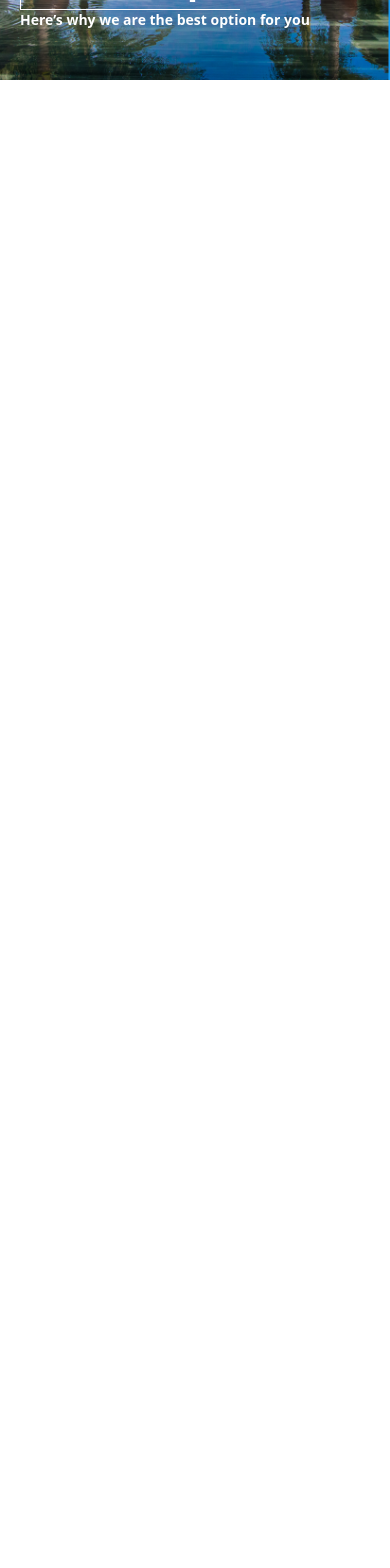
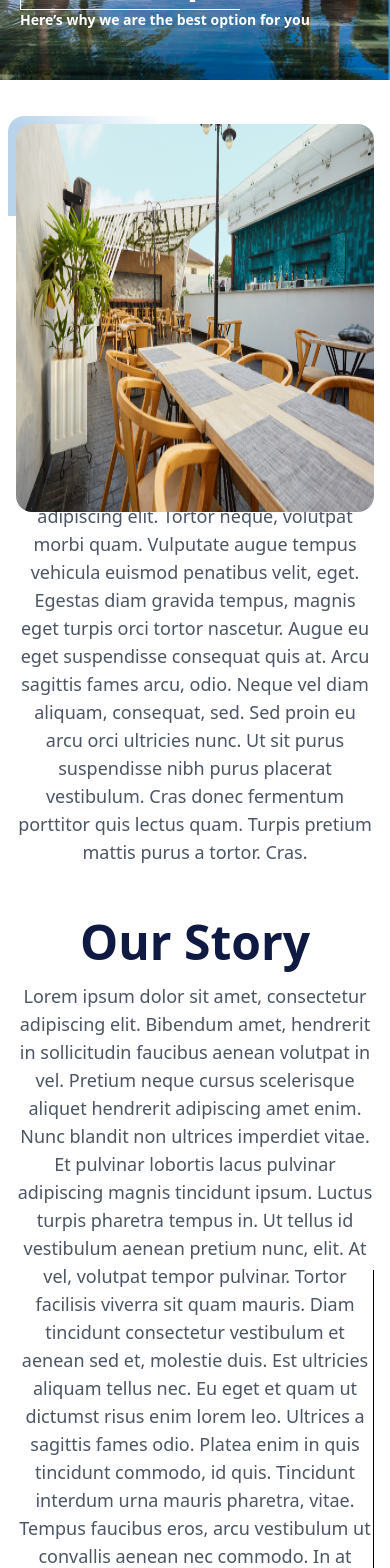
Before and after one commit to agathambrose/bluechip_hospitality, a Next.js app: page /about in a window 390 px wide. Shown: the part 420-1988 px from the top of the page. Before the commit the page ends 844 px from the top, so only its background shows below. Built offline with nearby package versions, Linux system fonts and the light colour scheme.

Commit message:
About page complete

```diff
--- a/src/components/Footer.tsx
+++ b/src/components/Footer.tsx
@@ -20,7 +20,7 @@ const Footer = () => {
 					<h4 className="md:text-4xl text-3xl font-black">
 						Hospitality Limited
 					</h4>
-					<p className="lg:w-3/5 md:w-11/12 text-base md:text-lg text-gray-400">
+					<p className="md:w-11/12 text-base md:text-lg text-gray-400">
 						House Number F330/2, Troas Street, Near Simbins Furniture, Osu,
 						Accra, Ghana.
 					</p>
--- a/src/pages/about.tsx
+++ b/src/pages/about.tsx
@@ -2,6 +2,7 @@ import Head from "next/head";
 import Image from "next/image";
 import { useRouter } from "next/router";
 import { useEffect } from "react";
+import Footer from "../components/Footer";
 import Navbar from "../components/Navbar";
 
 const About = () => {
@@ -16,6 +17,7 @@ const About = () => {
 			</Head>
 			<Navbar about={"about"} />
 			<div className="font-NotoSerif">
+				<div>
 					<div className="relative">
 						<div className="flex object-fill w-full h-[500px] bg-gray-500 bg-about-hero md:bg-about-hero-md lg:bg-about-hero-lg bg-no-repeat bg-cover justify-start relative"></div>
 						<div className="text-white absolute bottom-20 md:left-24 left-10">
@@ -26,11 +28,107 @@ const About = () => {
 					</div>
 					<div className="absolute top-0 md:left-20 left-5">
 						<div className="h-[430px] w-[220px] border-l border-b border-white "></div>
-					<p className="text-white font-semibold text-sm">Here’s why we are the best option for you</p>
+						<p className="text-white font-semibold text-sm">
+							Here’s why we are the best option for you
+						</p>
 					</div>
+				</div>
+				<div className="px-4">
+				<div className="lg:hidden">
+					<div className="relative my-8 px-5 md:px-0 lg:my-0 w-full flex justify-center h-[330px]">
+						<div className="h-[300px] md:block hidden z-10 top-3 absolute">
+							<Image
+								src={"/assets/images/bluearea.png"}
+								alt="garden image"
+								width="600px"
+								height="300px"
+								className="rounded-2xl absolute z-10"
+							/>
+							<div className="h-[100px] w-[150px] rounded-tl-2xl z-[1] absolute -top-2 -left-3 opacity-30 bg-gradient-to-tr from-primary-color via-primary-color to-white shadow-2xl shadow-white"></div>
+						</div>
+						<div className="h-[600px] block md:hidden z-10 top-3 absolute">
+							<Image
+								src={"/assets/images/bluearea.png"}
+								alt="garden image"
+								width="600px"
+								height="650px"
+								className="rounded-2xl absolute z-10"
+							/>
+							<div className="h-[100px] w-[150px] rounded-tl-2xl z-[1] absolute -top-2 -left-2 opacity-30 bg-gradient-to-tr from-primary-color via-primary-color to-white shadow-2xl shadow-white"></div>
+						</div>
+					</div>
+					<div className="flex justify-center">
+						<p className="text-gray-600 text-center md:w-10/12 text-lg">
+							Lorem ipsum dolor sit amet, consectetur adipiscing elit. Tortor
+							neque, volutpat morbi quam. Vulputate augue tempus vehicula
+							euismod penatibus velit, eget. Egestas diam gravida tempus, magnis
+							eget turpis orci tortor nascetur. Augue eu eget suspendisse
+							consequat quis at. Arcu sagittis fames arcu, odio. Neque vel diam
+							aliquam, consequat, sed. Sed proin eu arcu orci ultricies nunc. Ut
+							sit purus suspendisse nibh purus placerat vestibulum. Cras donec
+							fermentum porttitor quis lectus quam. Turpis pretium mattis purus
+							a tortor. Cras.
+						</p>
+					</div>
+				</div>
+				<div className="lg:flex w-full justify-center items-center px-10 pt-4 hidden">
+					<div className="relative flex lg:justify-center mr-8">
+						<div className="relative my-8 lg:my-0 w-[400px] flex justify-center h-[400px]">
+							<div className="h-[400px] z-10 top-3 absolute">
+								<Image
+									src={"/assets/images/bluearea.png"}
+									alt="garden image"
+									width="400px"
+									height="380px"
+									className="rounded-2xl absolute z-10"
+								/>
+								<div className="h-[100px] w-[150px] rounded-tl-2xl z-[1] absolute -top-2 -left-3 opacity-30 bg-gradient-to-tr from-primary-color via-primary-color to-white shadow-2xl shadow-white"></div>
+							</div>
+						</div>
+					</div>
+					<div className="flex justify-start w-2/6">
+						<p className="text-gray-600 text-lg">
+							Lorem ipsum dolor sit amet, consectetur adipiscing elit. Tortor
+							neque, volutpat morbi quam. Vulputate augue tempus vehicula
+							euismod penatibus velit, eget. Egestas diam gravida tempus, magnis
+							eget turpis orci tortor nascetur. Augue eu eget suspendisse
+							consequat quis at. Arcu sagittis fames arcu, odio. Neque vel diam
+							aliquam, consequat, sed. Sed proin eu arcu orci ultricies nunc. Ut
+							sit purus suspendisse nibh purus placerat vestibulum. Cras donec
+							fermentum porttitor quis lectus quam. Turpis pretium mattis purus
+							a tortor. Cras.
+						</p>
+					</div>
+				</div>
+				<div className="flex flex-col relative justify-center items-center py-8">
+					<div className="flex flex-col py-5 justify-center items-center">
+						<h3 className="text-5xl font-black text-secondary-color">
+							Our Story
+						</h3>
+						<p className="text-gray-600 text-center mt-4 lg:w-3/5 md:w-10/12 text-lg">
+							Lorem ipsum dolor sit amet, consectetur adipiscing elit. Bibendum
+							amet, hendrerit in sollicitudin faucibus aenean volutpat in vel.
+							Pretium neque cursus scelerisque aliquet hendrerit adipiscing amet
+							enim. Nunc blandit non ultrices imperdiet vitae. Et pulvinar
+							lobortis lacus pulvinar adipiscing magnis tincidunt ipsum. Luctus
+							turpis pharetra tempus in. Ut tellus id vestibulum aenean pretium
+							nunc, elit. At vel, volutpat tempor pulvinar. Tortor facilisis
+							viverra sit quam mauris. Diam tincidunt consectetur vestibulum et
+							aenean sed et, molestie duis. Est ultricies aliquam tellus nec. Eu
+							eget et quam ut dictumst risus enim lorem leo. Ultrices a sagittis
+							fames odio. Platea enim in quis tincidunt commodo, id quis.
+							Tincidunt interdum urna mauris pharetra, vitae. Tempus faucibus
+							eros, arcu vestibulum ut convallis aenean nec commodo. In at
+							iaculis nulla diam a viverra et. Enim.
+						</p>
+					</div>
+					<div className="h-[360px] lg:[300px] w-[220px] bottom-5 md:top-20 lg:top-10 absolute right-0 md:right-5 lg:right-20 border-r border-b border-black "></div>
+				</div>
+				</div>
+				<Footer/>
 			</div>
 		</div>
 	);
 };
 
-export default About
+export default About;
--- a/src/pages/index.tsx
+++ b/src/pages/index.tsx
@@ -39,7 +39,7 @@ const Home: NextPage = () => {
 					<div className="relative">
 						<div className="w-full from-transparent via-white to-white absolute -top-20">
 							<div className="flex-col relative hidden md:flex lg:flex">
-								<div className="md:flex w-full justify-center pt-4 hidden">
+								<div className="here md:flex w-full justify-center pt-4 hidden">
 									<div className="here relative w-full flex lg:justify-center h-[400px]">
 										<div className="w-[300px] h-[300px] z-10 top-3 md:absolute md:right-6 md:block lg:hidden">
 											<Image
@@ -101,8 +101,8 @@ const Home: NextPage = () => {
 										</div>
 									</div>
 								</div>
-								<div className="relative min-h-[500px]">
-									<div className="hidden absolute -top-10 lg:left-60 md:left-20 md:block text-gray-600 lg:w-2/5 md:w-2/5">
+								<div className="relative min-h-[500px] w-full bg-slate-500">
+									<div className="hidden absolute -top-10 lg:left-36 md:left-20 md:block text-gray-600 lg:w-2/5 md:w-2/5">
 										<h3 className="text-4xl font-black text-secondary-color">
 											Our Vision
 										</h3>
@@ -325,13 +325,13 @@ const Home: NextPage = () => {
 								</p>
 							</div>
 							<div className="h-[300px]">
-								<div className="flex justify-end absolute right-0">
-									<div className="relative h-[250px] w-[200px]">
-										<div className=" z-10 absolute top-2 -left-0">
+								<div className="flex justify-end absolute right-3">
+									<div className="relative h-[250px] w-[210px]">
+										<div className="z-10 absolute top-2 -left-0">
 											<Image
 												src={"/assets/images/darknight.png"}
 												alt="dark night image"
-												width="200px"
+												width="210px"
 												height="220px"
 												className="rounded-2xl"
 											/>
@@ -339,13 +339,13 @@ const Home: NextPage = () => {
 										<div className="h-[80px] w-[100px] rounded-tl-2xl z-[1] absolute top-0 -left-2  opacity-30 bg-gradient-to-tr from-primary-color via-primary-color to-white shadow-2xl shadow-white"></div>
 									</div>
 								</div>
-								<div className="flex justify-start absolute left-0 mt-20">
-									<div className="relative h-[250px] w-[200px]">
-										<div className=" z-10 absolute top-2 -left-0">
+								<div className="flex justify-start absolute left-5 mt-20">
+									<div className="relative h-[250px] w-[210px]">
+										<div className="z-10 absolute top-2 -left-0">
 											<Image
 												src={"/assets/images/barstools.png"}
 												alt="barstools image"
-												width="200px"
+												width="210px"
 												height="220px"
 												className="rounded-2xl"
 											/>
@@ -430,7 +430,9 @@ const Home: NextPage = () => {
 								<div className="rounded-full h-1 w-[200px] bg-primary-color"></div>
 							</div>
 						</div>
-							<Footer/>
+						<div className="md:hidden block">
+							<Footer />
+						</div>
 					</div>
 				</div>
 			</div>
```
Also changed, not shown: public/assets/images/bluearea.png (added). Lines whose indentation alone changed are shown as unchanged.
